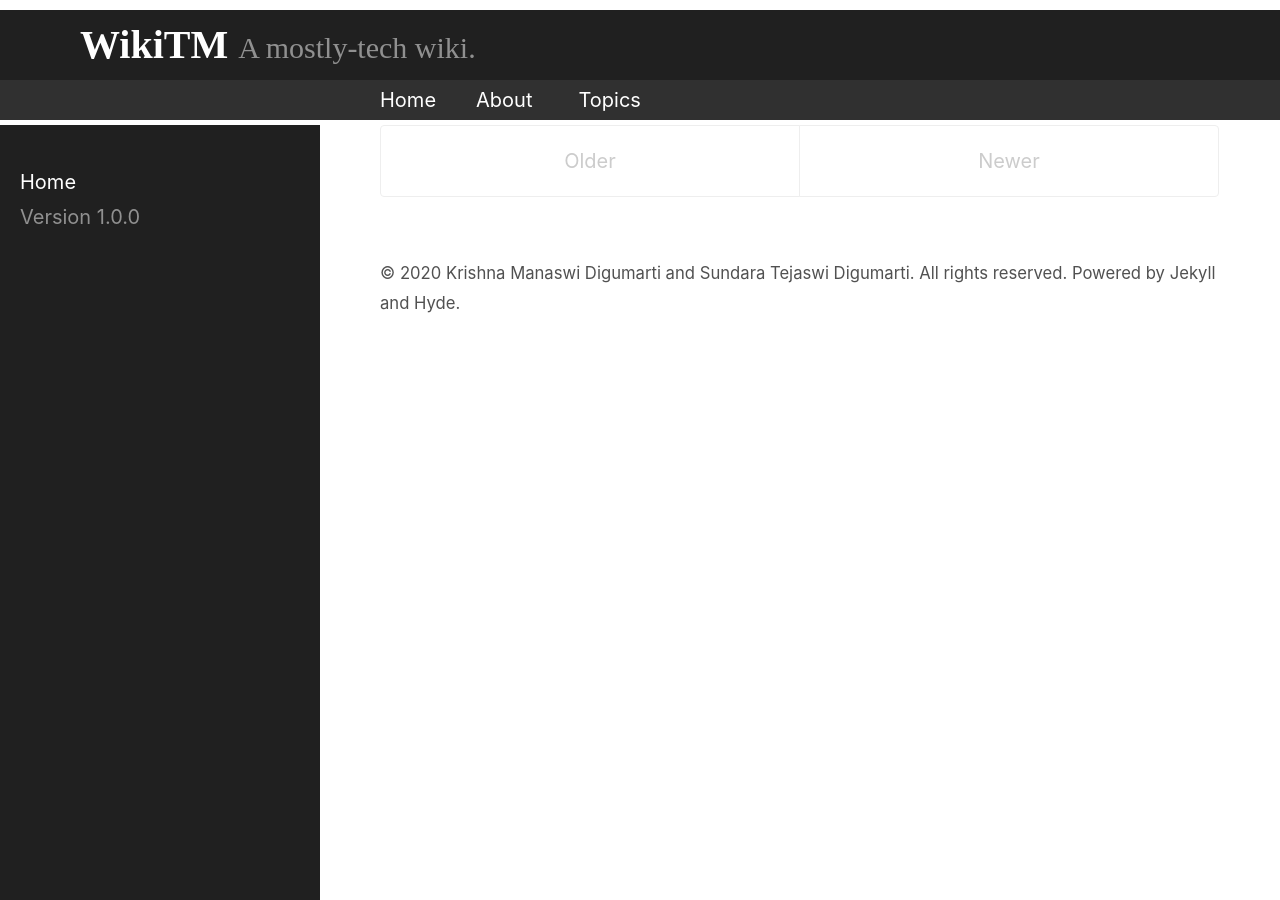
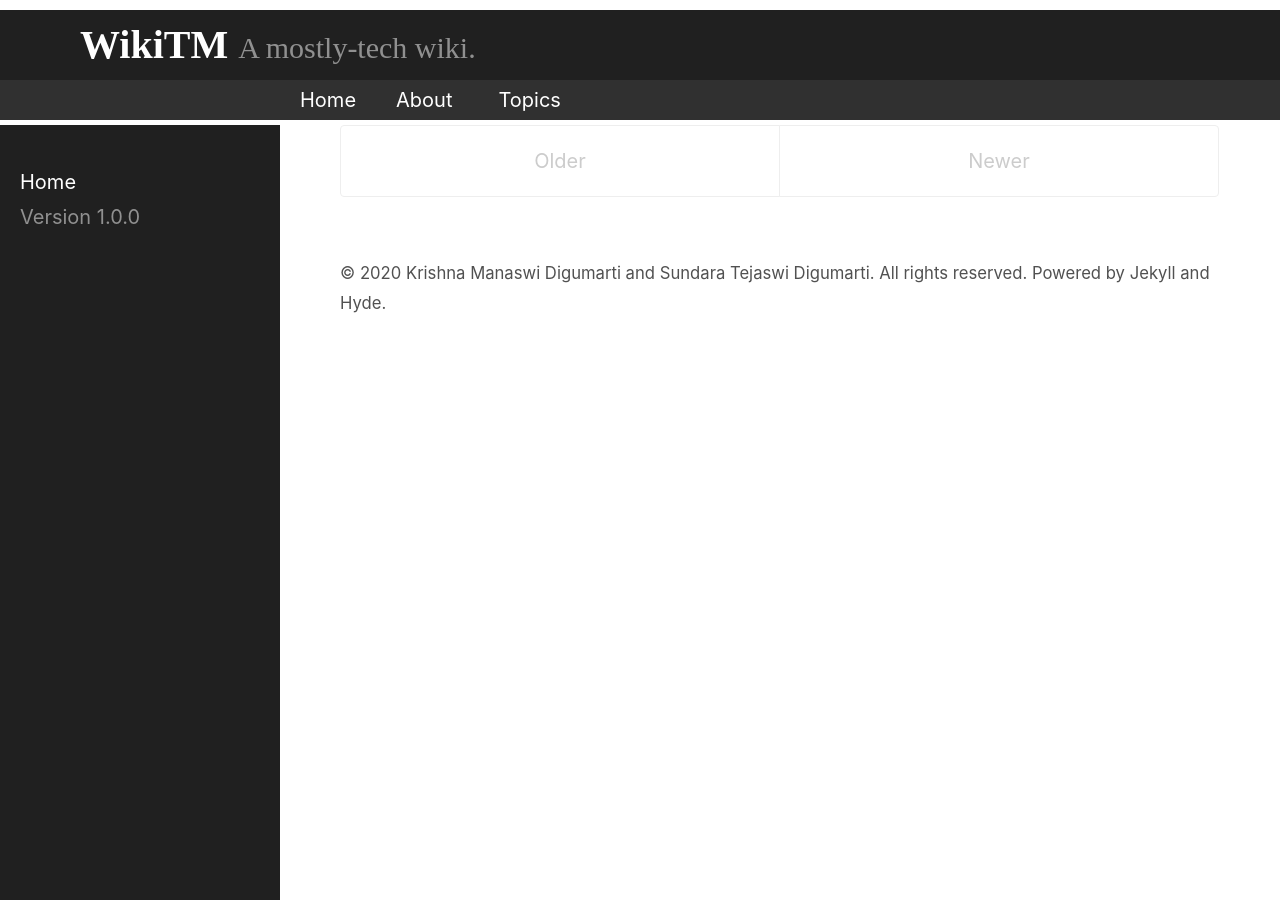
Before and after one commit to tejaswid/wikitm, a Jekyll site: the page built from index.html, in a window 1280 px wide. Built offline with Jekyll 4.4.1, drawn with Linux system fonts in a browser that asks for light colours; the list of posts is cut into pages by our own code.

Commit message:
Just alignment tweaks

```diff
--- a/_sass/_topbar.scss
+++ b/_sass/_topbar.scss
@@ -7,12 +7,12 @@
 	@media (min-width: $width-medium-screen)
 	{
 		font-size: $font-size-medium-screen;
-		padding-left: $width-sidebar;
+		padding-left: calc(#{$width-sidebar} - 2rem);
 	}
 	@media (min-width: $width-large-screen)
 	{
 		font-size: $font-size-large-screen;
-		padding-left: $width-sidebar;
+		padding-left: calc(#{$width-sidebar} - 2rem);
 	}
 
 	/* Unordered list - this is what the navigation bar is */
--- a/_sass/_variables.scss
+++ b/_sass/_variables.scss
@@ -26,7 +26,7 @@ $border-color: #e5e5e5;
 $width-very-small-screen: 30rem;
 $width-medium-screen: 48em;
 $width-large-screen: 58em;
-$width-sidebar: 16rem;
+$width-sidebar: 14rem;
 
 $font-size-medium-screen: 16px;
 $font-size-large-screen: 20px;
```
